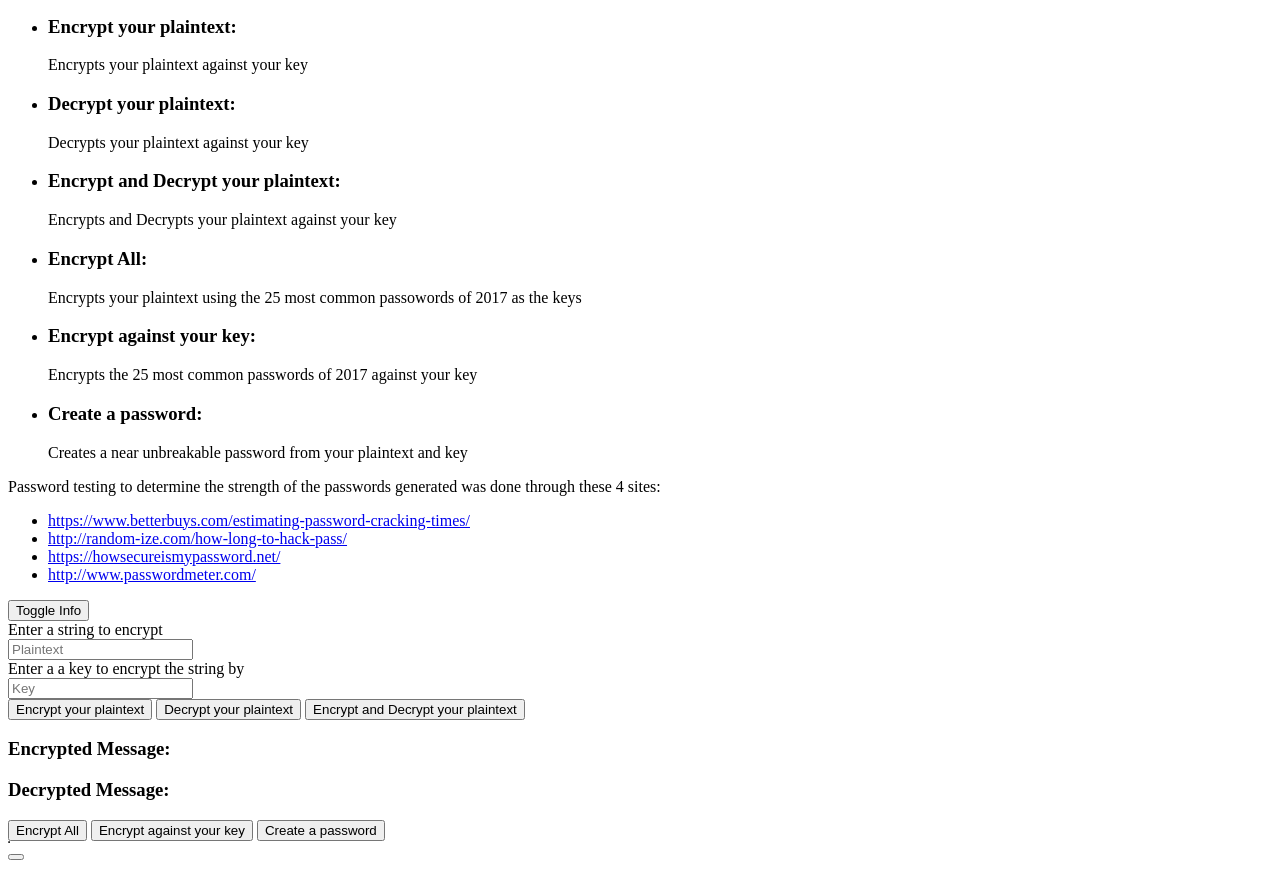
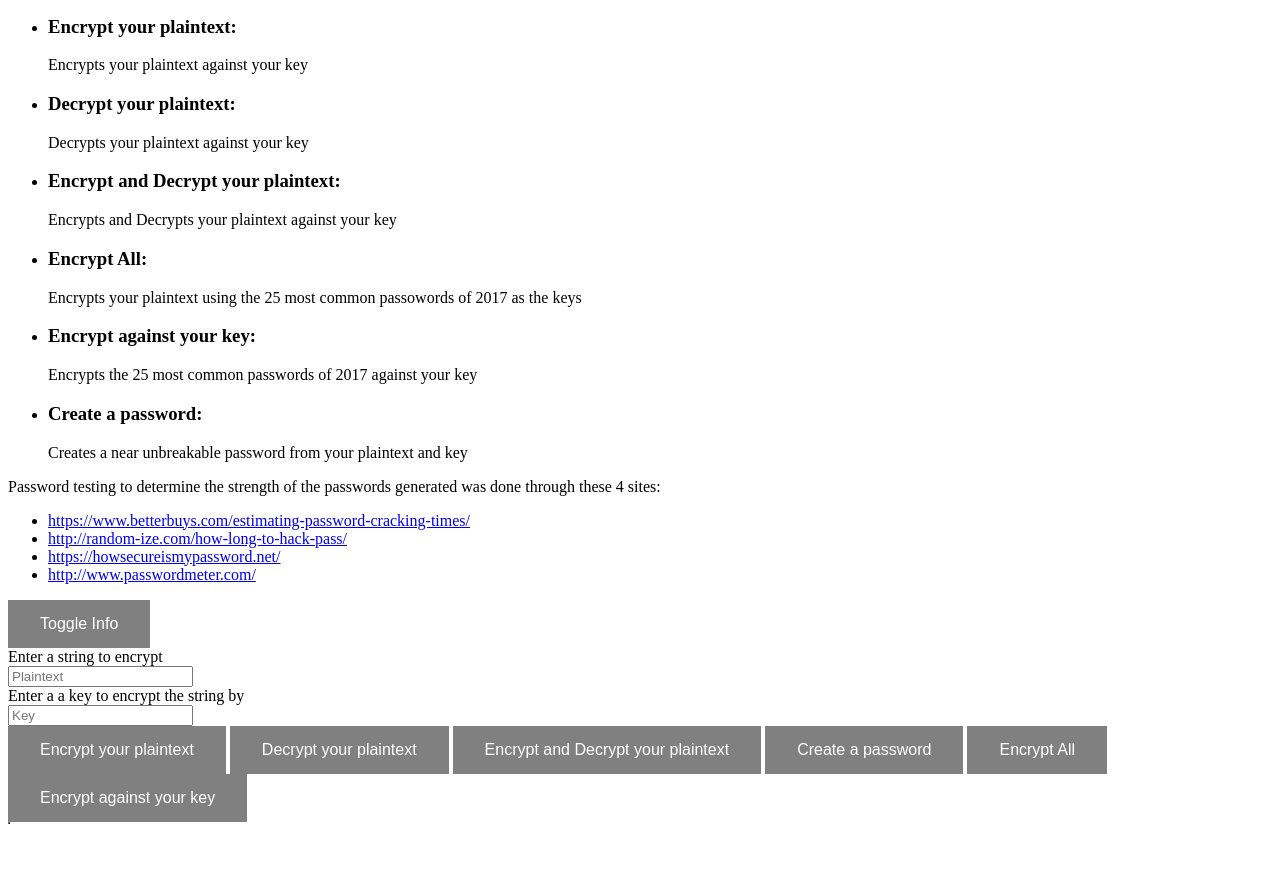
Before and after one commit to dpullan/EncryptionWebsite, a plain HTML site: page index.html in a window 1280 px wide. Shown: the part 137-1006 px from the top of the page. After the commit the page ends 969 px from the top, so only its background shows below. Drawn offline with nearby package versions, Linux system fonts and the light colour scheme; some packages are replaced by stand-ins of ours; no server answers.

Commit message:
Added styling into main file

```diff
--- a/index.html
+++ b/index.html
@@ -16,7 +16,29 @@
     <script defer src="/__/firebase/4.12.1/firebase-storage.js"></script>
     <!-- initialize the SDK after all desired features are loaded -->
     <script defer src="/__/firebase/init.js"></script>
-    <link rel="stylesheet" href="style.css">
+    <style>
+        .buttons {
+            background-color: grey;
+            border: none;
+            color: white;
+            padding: 15px 32px;
+            text-align: center;
+            text-decoration: none;
+            display: inline-block;
+            font-size: 16px;
+        }
+        .buttons:hover {
+            background: lightgrey;
+            color: black;
+            cursor: pointer;
+        }
+        #encryptedText {
+            display: none;
+        }
+        #decryptedText {
+            display: none;
+        }
+    </style>
   </head>
   <body>
       <div id="main">
@@ -43,7 +65,7 @@
                   <li><a href="http://www.passwordmeter.com/" target="_blank">http://www.passwordmeter.com/</a></li>
               </ul>
           </div>
-          <button onclick="TInfo()">Toggle Info</button>
+          <button onclick="TInfo()" class="buttons">Toggle Info</button>
           <form id="form" onsubmit="return false;">
               <label>Enter a string to encrypt</label>
               <br>
@@ -54,9 +76,10 @@
               <br>
               <input type="text" id="mKey" placeholder="Key"/>
           </form>
-          <button onclick="encryptThis()"> Encrypt your plaintext</button>
-          <button onclick="decryptThis()"> Decrypt your plaintext</button>
-          <button onclick="edThis()"> Encrypt and Decrypt your plaintext</button>
+          <button onclick="encryptThis()" class="buttons"> Encrypt your plaintext</button>
+          <button onclick="decryptThis()" class="buttons"> Decrypt your plaintext</button>
+          <button onclick="edThis()" class="buttons"> Encrypt and Decrypt your plaintext</button>
+          <button onclick="showSP()" class="buttons">Create a password</button>
           <div id="encryptedText">
               <h3>Encrypted Message: </h3>
           </div>
@@ -64,13 +87,11 @@
               <h3>Decrypted Message: </h3>
           </div>
           <!-- <button onclick="AlertTest()">Alert Test</button> -->
-          <button onclick="encryptAll()">Encrypt All</button>
-          <button onclick="encryptAllKey()">Encrypt against your key</button>
-          <button onclick="showSP()">Create a password</button>
+          <button onclick="encryptAll()" class="buttons">Encrypt All</button>
+          <button onclick="encryptAllKey()" class="buttons">Encrypt against your key</button>
           <div id="strongP"></div>
           <table id="table1" border="1"></table>
       </div>
-    <button onclick="getKeys()"></button>
     <script type="text/javascript" src="https://code.jquery.com/jquery-latest.min.js"></script>
     <script src="https://cdnjs.cloudflare.com/ajax/libs/crypto-js/3.1.2/rollups/aes.js"></script>
     <script src="https://www.gstatic.com/firebasejs/4.12.1/firebase.js"></script>
```
